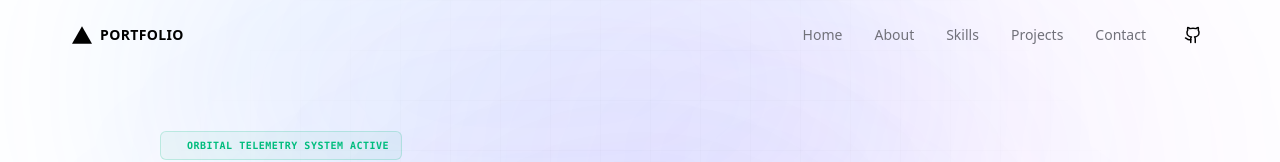
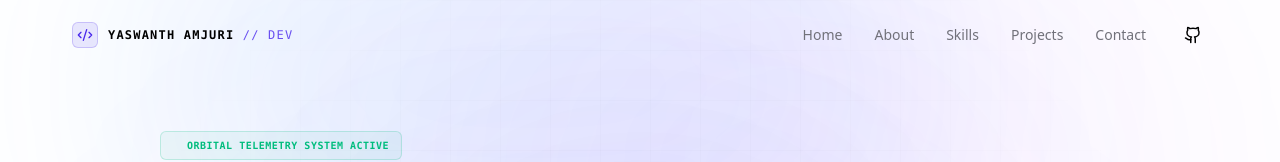
Before and after one commit to Yash913212/Portfolio_React, a React (Vite) app: page / in a window 1280 px wide. Shown: the top 162 px of the page. Built offline with nearby package versions, Linux system fonts and the light colour scheme.

Commit message:
feat: redesign navbar logo to premium Yaswanth Amjuri // DEV branding with custom Code icon and update page metadata title

```diff
--- a/index.html
+++ b/index.html
@@ -4,7 +4,7 @@
     <meta charset="UTF-8" />
     <link rel="icon" type="image/svg+xml" href="/vite.svg" />
     <meta name="viewport" content="width=device-width, initial-scale=1.0" />
-    <title>Portfolio</title>
+    <title>Yaswanth Amjuri | Software Engineer</title>
   </head>
   <body>
     <div id="root"></div>
--- a/src/components/Navbar.jsx
+++ b/src/components/Navbar.jsx
@@ -1,5 +1,5 @@
 import { cn } from "@/lib/utils";
-import { Menu, X, Github } from "lucide-react";
+import { Menu, X, Github, Code2 } from "lucide-react";
 import { useEffect, useState } from "react";
 
 const navItems = [
@@ -34,21 +34,16 @@ export const Navbar = () => {
       )}
     >
       <div className="container flex items-center justify-between">
-        {/* Vercel Geometric style Logo */}
+        {/* Senior Developer Logo Brand */}
         <a
-          className="text-lg font-bold tracking-tight text-foreground flex items-center gap-2 group"
+          className="text-sm font-mono font-bold tracking-tight text-foreground flex items-center gap-2.5 group"
           href="#hero"
         >
-          <svg
-            className="w-5 h-5 fill-current transition-transform duration-300 group-hover:scale-110"
-            viewBox="0 0 75 65"
-            fill="none"
-            xmlns="http://www.w3.org/2000/svg"
-          >
-            <path d="M37.5 0L75 65H0L37.5 0Z" />
-          </svg>
-          <span className="font-semibold tracking-wide uppercase text-sm">
-            Portfolio
+          <div className="p-1 bg-primary/10 border border-primary/20 rounded-md">
+            <Code2 className="w-4 h-4 text-primary transition-transform duration-300 group-hover:scale-110" />
+          </div>
+          <span className="tracking-widest uppercase text-xs font-black">
+            Yaswanth Amjuri <span className="text-primary/80 font-mono font-normal">// DEV</span>
           </span>
         </a>
 
```
